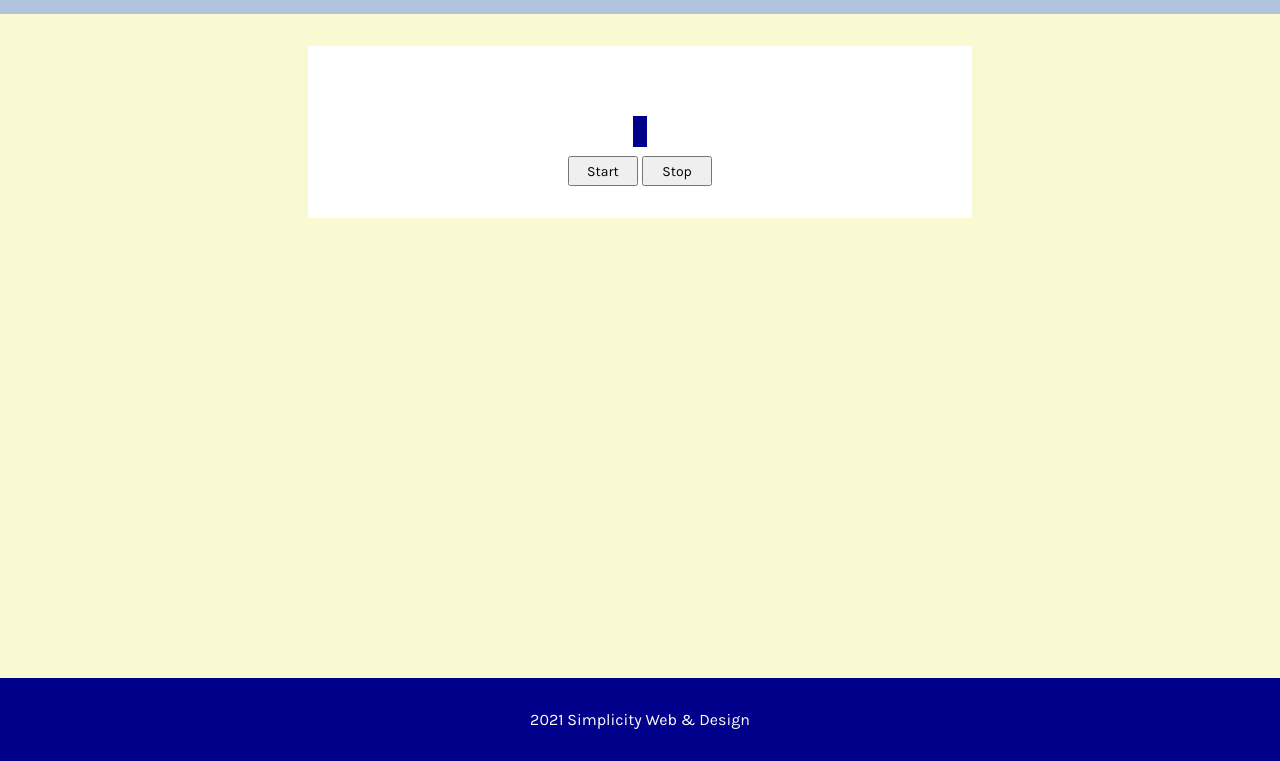
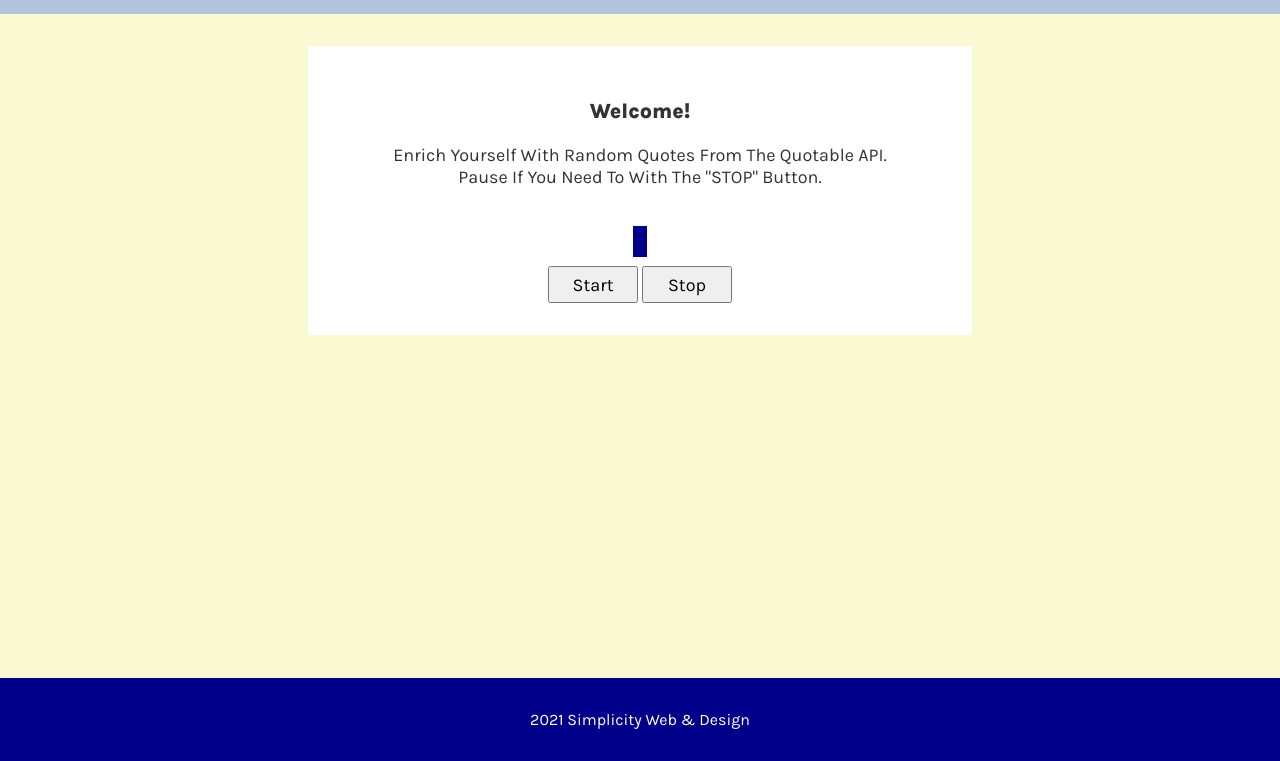
Before and after one commit to Digitaldoktorn/QuoteGenerator, a plain HTML site: page index.html in a window 1280 px wide. Shown: the part 122-883 px from the top of the page. Drawn offline with Linux system fonts and the light colour scheme; no server answers.

Commit message:
start and stop etc

```diff
--- a/index.html
+++ b/index.html
@@ -17,6 +17,7 @@
       </header>
       <main>
         <div class="quotes" id="quotes">
+          <p id="welcome"></p>
           <p id="content"></p>
           <p id="author"></p>
           <p><span id="tag"></span></p>
--- a/main.js
+++ b/main.js
@@ -1,11 +1,16 @@
+function renderWelcomeScreen() {
+  document.getElementById('welcome').innerHTML = `
+        <h3>Welcome!</h3>
+        <p>Enrich yourself with random quotes from the quotable API. <br>Pause if you need to with the "STOP" button.</p>
+    `
+}
+
 async function generateQuotes() {
   const response = await fetch('https://api.quotable.io/random')
   const data = await response.json()
   document.getElementById('content').innerHTML = data.content
   document.getElementById('author').innerHTML = data.author
   document.getElementById('tag').innerHTML = data.tags.join(' | ')
-  //   console.log(data.author)
-  //   console.log(data.content)
   console.log(data.length)
   //   data.tags.map(function (x) {
   //     console.log('Tag: ' + x)
@@ -14,5 +19,5 @@ async function generateQuotes() {
   //     console.log(element)
   //   })
 }
-generateQuotes()
+renderWelcomeScreen()
 let start = setInterval(generateQuotes, 9000)
--- a/style.css
+++ b/style.css
@@ -29,7 +29,7 @@ button {
   width: 5em;
   padding: 0.3em;
   font-family: 'Karla', sans-serif;
-  font-size: 14px;
+  font-size: 18px;
   text-align: center;
 }
 
@@ -47,6 +47,13 @@ button {
   background-color: white;
   width: 600px;
   padding: 2em;
+}
+
+#welcome {
+  font-family: 'Karla', sans-serif;
+  font-size: 18px;
+  text-transform: capitalize;
+  color: #333;
 }
 
 #content {
```
